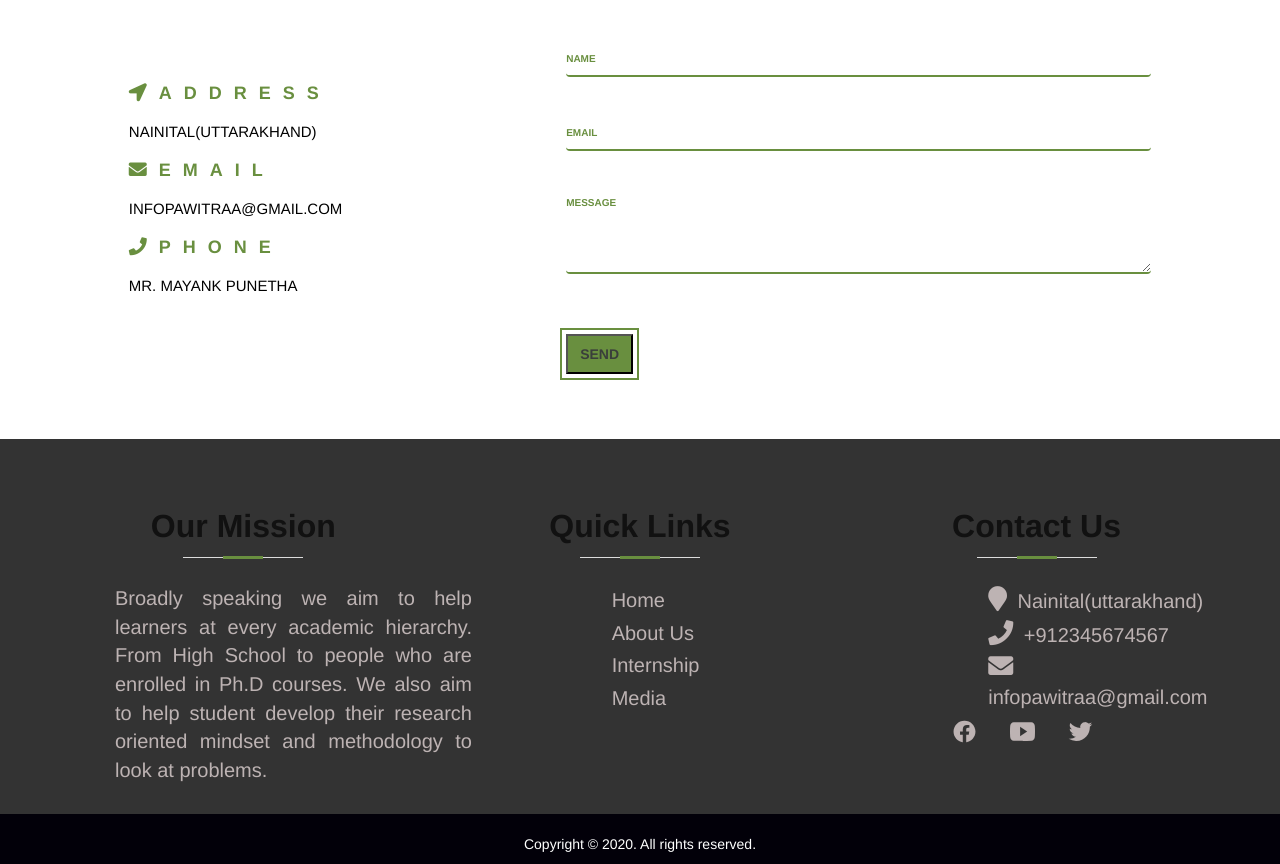
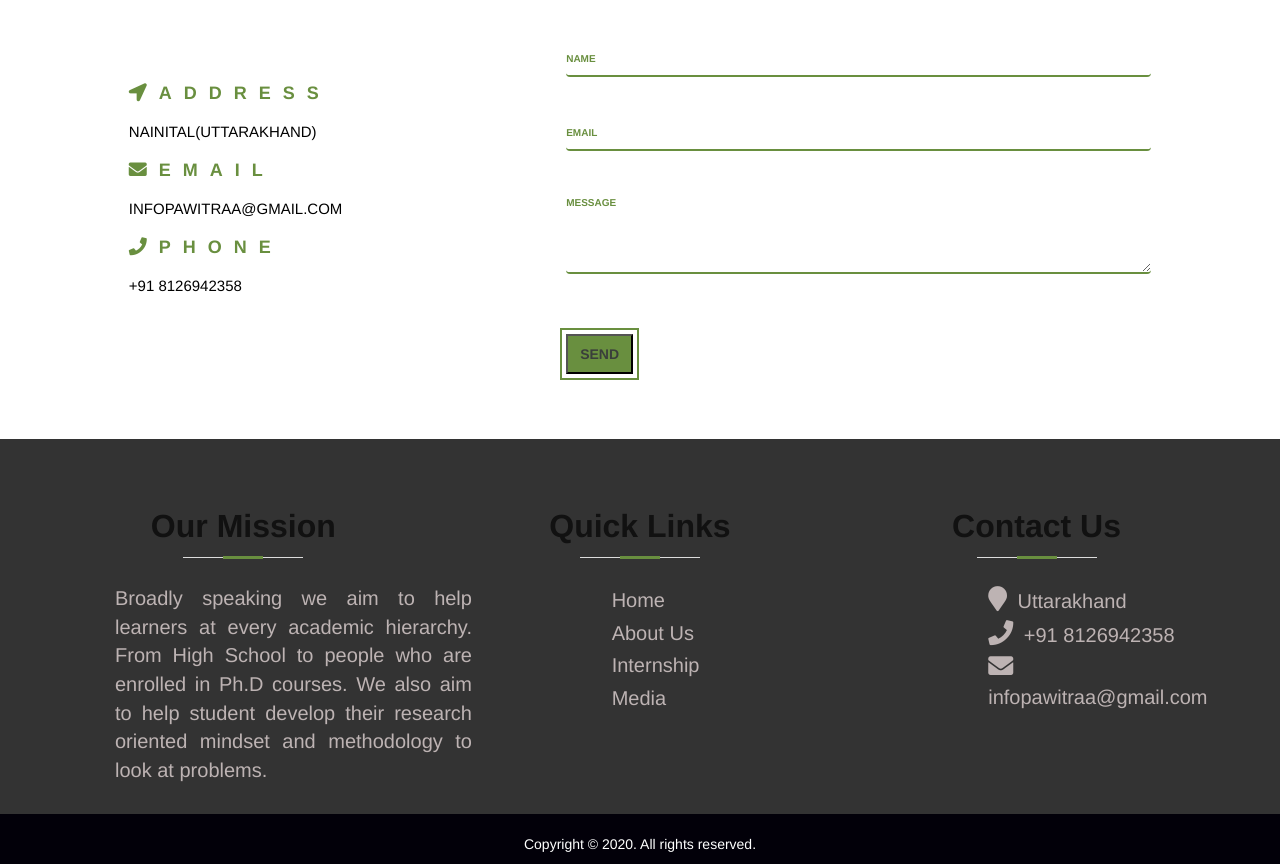
Before and after one commit to PAWITRAA/Pawitraa.github.io, a plain HTML site: page index.html in a window 1280 px wide. Shown: the part 2084-2948 px from the top of the page. Drawn offline with nearby package versions, Linux system fonts and the light colour scheme.

Commit message:
Add files via upload

```diff
--- a/index.html
+++ b/index.html
@@ -228,18 +228,18 @@
                   <div class="contact-item">
                       <h2 class="contact-title"><span class="contact-icon"><i class="fas fa-phone"></i></span>phone
                       </h2>
-                      <h2 class="contact-text">Mr. Mayank Punetha
+                      <h2 class="contact-text"> +91 8126942358
                       </h2>
                   </div>
                   <!-- end of contact item-->
               </article>
               <!-- contact form -->
               <article class="contact-form">
-                  <form action="" method="POST" class="form-group">
+                  <form action="https://formspree.io/mrgyjerv" method="POST" class="form-group">
                       <input  type="text" name="name" placeholder="name" class="form-control">
                       <input type="email" name="email" placeholder="email" class="form-control">
                       <textarea name="message" rows="5" class="form-control" placeholder="message"></textarea>
-                      <button type="submit" class="main-btn">send</button>
+                      <button type="submit" class="main-btn">Send</button>
                   </form>
               </article>
        </div>
@@ -268,17 +268,17 @@
                         <ul class="social-icons">
                             <li><a href="#">
     <!--                                 <ion-icon class="office" name="person-circle-outline"></ion-icon> --><i class="fa office fa-map-marker"></i>
-                             Nainital(uttarakhand)   </a></li>
+                             Uttarakhand</a></li>
                             <li><a href="#">
     <!--                                 <ion-icon class="contact" name="call-outline"></ion-icon> -->
                               <i class="fa contact fa-phone"></i>
-                                +912345674567</a></li>
+                                +91 8126942358</a></li>
                             <li><a href="mailto:infopawitraa@gmail.com" target="_blank"">
     <!--                                 <ion-icon class="mail" name="mail-open-outline"></ion-icon> --><i class="fa mail fa-envelope"></i>
 
                  infopawitraa@gmail.com</a></li>
                               </ul>
-                              <ul class="social-icons-1">
+                              <!-- <ul class="social-icons-1">
                             <li><a href="#">
                                     <ion-icon class="facebook" name="logo-facebook"></ion-icon>
                                 </a></li>
@@ -288,7 +288,7 @@
                             <li><a href="#">
                                     <ion-icon class="twitter" name="logo-twitter"></ion-icon>
                                 </a></li>
-                        </ul>
+                        </ul> -->
                     </div>
               </div>
             </footer>
```
